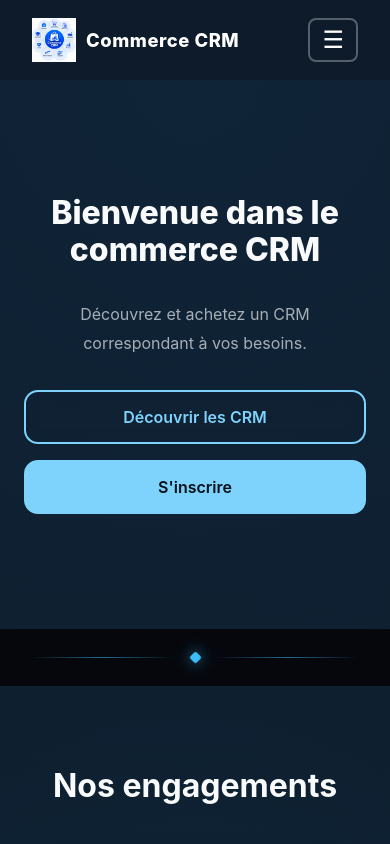
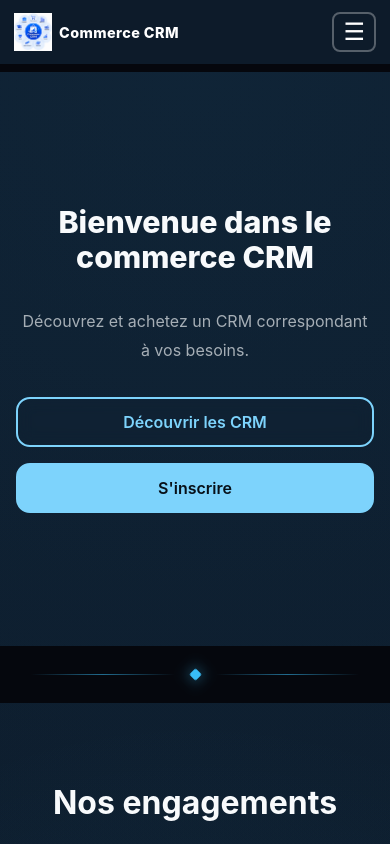
Before and after one commit to PandaCode13/CRM-Commerce, a React (Vite) app in the folder Frontend/: page /home in a window 390 px wide. Shown: the top 844 px of the page. Built offline with nearby package versions, Linux system fonts and the light colour scheme.

Commit message:
add(css) : Add the responsive design

```diff
--- a/Frontend/src/App.jsx
+++ b/Frontend/src/App.jsx
@@ -17,6 +17,7 @@ import UserDashboard from "./Pages/user/dashboard";
 import AdminDashboard from "./Pages/admin/dashboard";
 
 import ProtectedRoute from "./Components/ProtectedRoute";
+import "./responsive.css";
 
 export default function App() {
   const location = useLocation();
--- a/Frontend/src/Components/footer.css
+++ b/Frontend/src/Components/footer.css
@@ -87,7 +87,7 @@
 
 body.light-mode .site-footer {
   color: #475569;
-  background: #ffffff;
+  background: #e1e9f0;
   border-top-color: rgba(14, 116, 144, 0.2);
 }
 
--- a/Frontend/src/Components/legal-pages.css
+++ b/Frontend/src/Components/legal-pages.css
@@ -32,11 +32,11 @@
 
 body.light-mode .legal-page {
   color: #334155;
-  background: radial-gradient(circle at top, rgba(14, 165, 233, 0.14), transparent 36%), #f8fafc;
+  background: radial-gradient(circle at top, rgba(14, 165, 233, 0.09), transparent 36%), #e8eef4;
 }
 
 body.light-mode .legal-page__content {
-  background: rgba(255, 255, 255, 0.94);
+  background: rgba(243, 246, 248, 0.96);
   border-color: rgba(14, 116, 144, 0.2);
   box-shadow: 0 20px 45px rgba(15, 23, 42, 0.12);
 }
--- a/Frontend/src/Components/navbar.css
+++ b/Frontend/src/Components/navbar.css
@@ -265,10 +265,10 @@ body {
 
 body.light-mode .navbar__inner,
 body.light-mode .navbar__menu {
-  background: #ffffff;
+  background: #eef2f5;
 }
 
-body.light-mode .navbar--scrolled .navbar__inner { background: #f8fafc; }
+body.light-mode .navbar--scrolled .navbar__inner { background: #e5ebf0; }
 body.light-mode .navbar__brand { color: #0f172a; }
 body.light-mode .navbar__brand:hover,
 body.light-mode .nav-link:hover { color: #0369a1; }
--- a/Frontend/src/Pages/admin/css/dashboard.css
+++ b/Frontend/src/Pages/admin/css/dashboard.css
@@ -5,5 +5,5 @@
 body.light-mode .dashboard-container,
 body.light-mode .public-container {
   color: #0f172a;
-  background: #f8fafc;
+  background: #e8eef4;
 }
--- a/Frontend/src/Pages/public/Login.jsx
+++ b/Frontend/src/Pages/public/Login.jsx
@@ -1,5 +1,4 @@
 import "./css/login.css";
-
 
 const Login = () => {
     return (
--- a/Frontend/src/Pages/public/css/home.css
+++ b/Frontend/src/Pages/public/css/home.css
@@ -43,10 +43,10 @@ body {
 }
 
 body.light-mode {
-  --bg-void: #f8fafc;
-  --bg-deep: #eaf6ff;
-  --bg-panel: #ffffff;
-  --bg-card: #ffffff;
+  --bg-void: #e8eef4;
+  --bg-deep: #dce6ef;
+  --bg-panel: #f3f6f8;
+  --bg-card: #f3f6f8;
   --text-primary: #0f172a;
   --text-secondary: #334155;
   --text-muted: #475569;
@@ -58,13 +58,13 @@ body.light-mode {
 }
 
 body.light-mode .public-container {
-  background: radial-gradient(circle at top, rgba(14, 165, 233, 0.14), transparent 35%), linear-gradient(to bottom, var(--bg-deep), var(--bg-void));
+  background: radial-gradient(circle at top, rgba(14, 165, 233, 0.09), transparent 35%), linear-gradient(to bottom, var(--bg-deep), var(--bg-void));
 }
 
 body.light-mode .card,
 body.light-mode .card-temoignage,
 body.light-mode .card-crm {
-  background: linear-gradient(160deg, #ffffff, #f0f9ff);
+  background: linear-gradient(160deg, #f5f7f9, #e9f0f5);
 }
 
 body.light-mode .card:hover,
--- a/Frontend/src/Pages/public/css/login.css
+++ b/Frontend/src/Pages/public/css/login.css
@@ -105,13 +105,13 @@
 
 body.light-mode .login-container {
   color: #334155;
-  background: linear-gradient(145deg, #ffffff, #f0f9ff);
+  background: linear-gradient(145deg, #f3f6f8, #e5edf3);
   border-color: rgba(14, 116, 144, 0.22);
   box-shadow: 0 24px 60px rgba(15, 23, 42, 0.14);
 }
 body.light-mode .login-container h2 { color: #0f172a; }
 body.light-mode .login-container .form-group label { color: #334155; }
-body.light-mode .login-container .form-group input { color: #0f172a; background: #ffffff; border-color: #94a3b8; }
-body.light-mode .login-container .form-group input:focus { background: #ffffff; }
+body.light-mode .login-container .form-group input { color: #0f172a; background: #edf2f6; border-color: #94a3b8; }
+body.light-mode .login-container .form-group input:focus { background: #f5f7f9; }
 body.light-mode .login-container .register-link { color: #64748b; }
 body.light-mode .login-container a { color: #0369a1; }
--- a/Frontend/src/Pages/public/css/register.css
+++ b/Frontend/src/Pages/public/css/register.css
@@ -117,12 +117,12 @@
 
 body.light-mode .register-container {
   color: #334155;
-  background: linear-gradient(145deg, #ffffff, #f0f9ff);
+  background: linear-gradient(145deg, #f3f6f8, #e5edf3);
   border-color: rgba(14, 116, 144, 0.22);
   box-shadow: 0 24px 60px rgba(15, 23, 42, 0.14);
 }
 body.light-mode .register-container h2 { color: #0f172a; }
 body.light-mode .register-container .form-group label { color: #334155; }
-body.light-mode .register-container .form-group input:not([type="checkbox"]) { color: #0f172a; background: #ffffff; border-color: #94a3b8; }
-body.light-mode .register-container .form-group input:not([type="checkbox"]):focus { background: #ffffff; }
+body.light-mode .register-container .form-group input:not([type="checkbox"]) { color: #0f172a; background: #edf2f6; border-color: #94a3b8; }
+body.light-mode .register-container .form-group input:not([type="checkbox"]):focus { background: #f5f7f9; }
 body.light-mode .register-container a { color: #0369a1; }
--- a/Frontend/src/Pages/user/css/dashboard.css
+++ b/Frontend/src/Pages/user/css/dashboard.css
@@ -5,5 +5,5 @@
 
 body.light-mode .dashboard-container {
   color: #0f172a;
-  background: #f8fafc;
+  background: #e8eef4;
 }
--- /dev/null
+++ b/Frontend/src/responsive.css
@@ -0,0 +1,137 @@
+/* Règles responsive globales : navigation, contenu public, formulaires et pages légales. */
+
+@media (max-width: 1180px) {
+  .hero-section,
+  .engagement-section,
+  .temoignages-section,
+  .proposition-section,
+  .commencement-section,
+  .services,
+  .advantages-section,
+  .pricingCards {
+    padding-right: 5%;
+    padding-left: 5%;
+  }
+
+  .site-footer { padding-right: 5%; padding-left: 5%; }
+  .site-footer__content { gap: 2rem; }
+  .service-container { gap: 1.25rem; }
+}
+
+@media (max-width: 980px) {
+  .hero-section { min-height: 68vh; }
+  .hero-section .title { font-size: clamp(2.5rem, 7vw, 3.6rem); }
+
+  .advantages-container { grid-template-columns: repeat(2, minmax(0, 1fr)); }
+  .pricingCards-container { grid-template-columns: repeat(2, minmax(0, 1fr)); }
+  .pricingCard.featured { transform: none; }
+
+  .site-footer__content { grid-template-columns: 1.4fr 1fr; }
+  .site-footer__contact { grid-column: 1 / -1; }
+}
+
+@media (max-width: 760px) {
+  body { padding-top: 72px; }
+  .navbar__inner { padding: 14px 20px; }
+  .navbar--scrolled .navbar__inner { padding: 10px 20px; }
+  .navbar__logo-img { width: 38px; height: 38px; }
+  .navbar__brand { font-size: 1rem; }
+  .navbar__menu { padding: 12px 20px 20px; }
+  .navbar__menu .nav-btn--theme { margin-top: 0.5rem; }
+
+  .hero-section,
+  .engagement-section,
+  .temoignages-section,
+  .proposition-section,
+  .commencement-section,
+  .services,
+  .advantages-section,
+  .pricingCards {
+    padding-right: 1.5rem;
+    padding-left: 1.5rem;
+  }
+
+  .hero-section { padding-top: 3rem; padding-bottom: 3rem; }
+  .hero-section .button,
+  .commencement-section .button { width: 100%; flex-direction: column; }
+  .hero-section .btn,
+  .commencement-section .btn { width: 100%; text-align: center; }
+
+  .service-container { grid-template-columns: 1fr; max-width: 620px; padding-left: 3rem; }
+  .service-container::before { top: 0; right: auto; bottom: 0; left: 18px; width: 2px; height: auto; }
+  .service-item { padding: 1.5rem; text-align: left; }
+  .service-item::before { top: 1.5rem; left: -3rem; transform: none; }
+  .service-item h4 { flex-direction: row; }
+
+  .legal-page { padding: 3rem 1rem; }
+  .legal-page__content { padding: 1.5rem; }
+  .site-footer { padding: 3rem 1.5rem 1.25rem; }
+  .site-footer__content { grid-template-columns: 1fr; gap: 2rem; }
+  .site-footer__contact { grid-column: auto; }
+}
+
+@media (max-width: 620px) {
+  .hero-section .title,
+  .engagement-section .title,
+  .temoignages-section .title,
+  .proposition-section .title,
+  .commencement-section .title,
+  .welcome-container h3,
+  .services > h3,
+  .advantages-section > h3,
+  .pricingCards > h3 { font-size: 2rem; }
+
+  .card-container,
+  .advantages-container,
+  .pricingCards-container { grid-template-columns: 1fr; }
+
+  .card,
+  .card-temoignage,
+  .card-crm,
+  .pricingCard { padding: 1.75rem 1.25rem; }
+
+  .pricingCard.featured,
+  .pricingCard.featured:hover,
+  .pricingCard:hover { transform: translateY(-4px); }
+
+  .register-container,
+  .login-container { margin: 2.5rem 1rem; padding: 1.75rem 1.25rem; }
+  .legal-page__header { margin-bottom: 2rem; }
+  .legal-page section + section { margin-top: 2rem; padding-top: 2rem; }
+  .site-footer__bottom { flex-direction: column; margin-top: 2rem; }
+}
+
+@media (max-width: 420px) {
+  .navbar__inner { padding: 12px 14px; }
+  .navbar--scrolled .navbar__inner { padding: 9px 14px; }
+  .navbar__brand { font-size: 0.9rem; }
+  .navbar__logo { gap: 7px; }
+  .navbar__toggle { padding: 4px 9px; }
+  .navbar__menu { padding-right: 14px; padding-left: 14px; }
+
+  .hero-section,
+  .engagement-section,
+  .temoignages-section,
+  .proposition-section,
+  .commencement-section,
+  .services,
+  .advantages-section,
+  .pricingCards { padding-right: 1rem; padding-left: 1rem; }
+
+  .hero-section .title { font-size: 1.9rem; }
+  .hero-section .subtitle { font-size: 1rem; }
+  .hero-section .btn,
+  .commencement-section .btn { padding: 13px 18px; }
+  .service-container { padding-left: 2.5rem; }
+  .service-container::before { left: 13px; }
+  .service-item::before { left: -2.5rem; }
+  .service-item h4 { font-size: 1rem; }
+
+  .legal-page { padding: 2rem 0.75rem; }
+  .legal-page__content { padding: 1.25rem; border-radius: 14px; }
+  .legal-page h1 { font-size: 1.8rem; }
+  .legal-page h2 { font-size: 1.2rem; }
+  .register-container,
+  .login-container { margin: 1.75rem 0.75rem; padding: 1.5rem 1rem; }
+  .site-footer { padding-right: 1rem; padding-left: 1rem; }
+}
```
Also changed, not shown: Frontend/src/Pages/public/css/features.css (+6 -6 lines).
